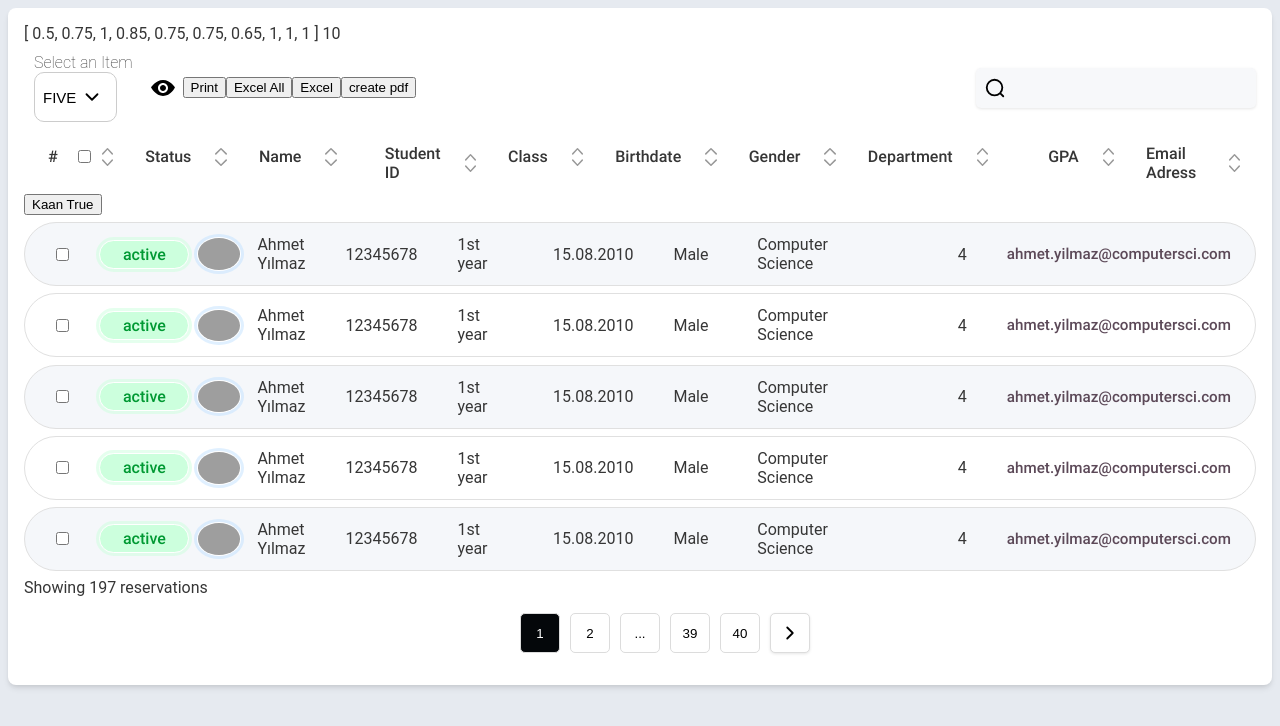
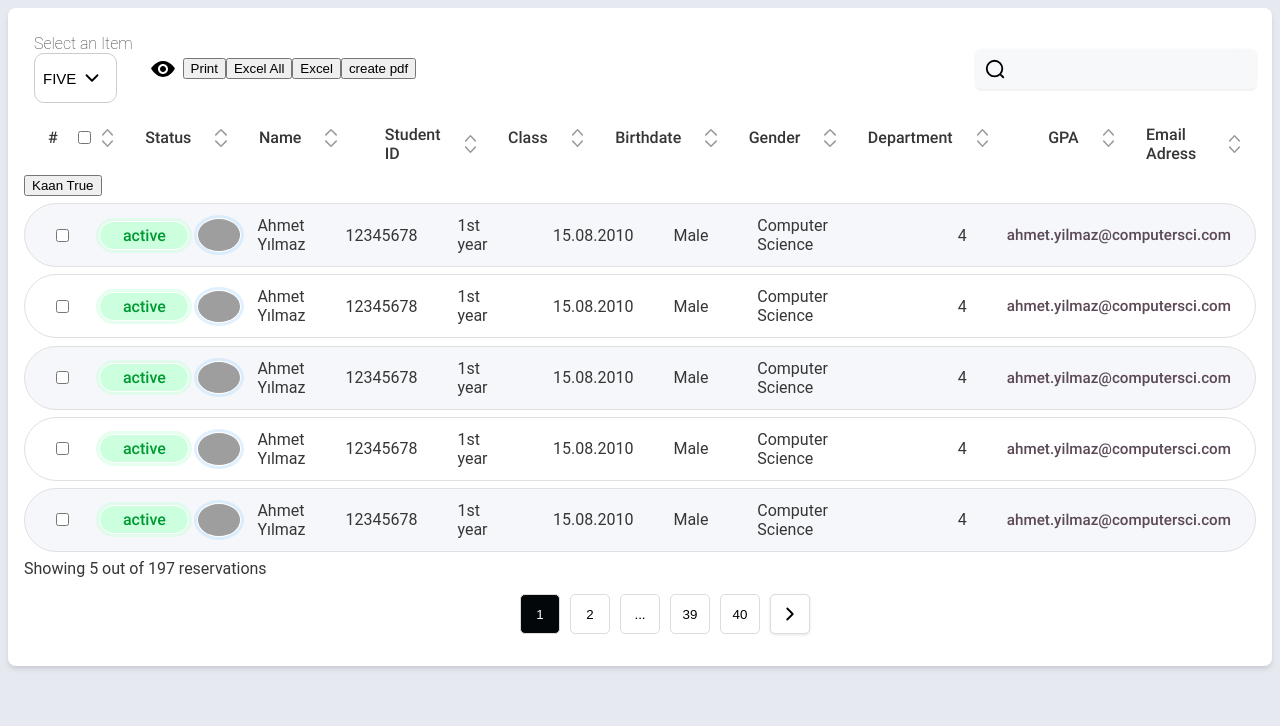
Before and after one commit to Mwiert/miniSpa, a Vue app: page /pinkpanthers in a window 1280 px wide. Shown: the top 726 px of the page. Built offline with nearby package versions, Linux system fonts and the light colour scheme; grey boxes are pictures that could not be loaded; a web font is replaced by a local one.

Commit message:
footer fixed, search with lower case added, dropdown default selected added

```diff
--- a/mentors/flexitable/components/FlexiTable.vue
+++ b/mentors/flexitable/components/FlexiTable.vue
@@ -1,7 +1,6 @@
 <template>
   <div class="flexi-table-c" v-if="isDataCorrect() === 'perfect'">
-    {{ flexiTableOptions.options.columnSizes }}
-    {{ flexiTableOptions.options.columnSizes.length }}
+
     <FlexiTableControls />
     <FlexiTableHeader ref="flexiheader" />
     <FlexiTableBody ref="flexibody" />
@@ -57,22 +56,10 @@ export default {
           columnSizes: [
             ...flexiConfig.columnSizes,
             ...Array(Math.max(0, columns.length - flexiConfig.columnSizes.length)).fill(1)
-          ]
+          ],
+          itemsPerPage: options?.selected?.id ?? flexiConfig.selected.id
         }
       }
-
-      // if (
-      //   this.flexiTableOptions.options.columnSizes.length < this.flexiTableOptions.columns.length
-      // ) {
-      //   const missingCount =
-      //     this.flexiTableOptions.columns.length - this.flexiTableOptions.options.columnSizes.length
-      //   for (let i = 0; i < missingCount; i++) {
-      //     this.flexiTableOptions.options.columnSizes.push(1)
-      //   }
-      // }
-
-      // console.log(Object.values(Object.values(this.$attrs)[0].rows[0].row))
-      //console.log(Object.values(Object.values(this.$attrs)[0].rows[0].row).length)
 
       //sortable Control
       if (!this.flexiTableOptions.options.disableSorting) {
@@ -141,8 +128,7 @@ export default {
   color: #363636;
 
   ::v-deep {
-    div {
-    }
+    div {}
 
     .flexi-table-header-c,
     .flexi-table-body-row {
--- a/mentors/flexitable/components/FlexiTableControls.vue
+++ b/mentors/flexitable/components/FlexiTableControls.vue
@@ -2,25 +2,17 @@
   <div class="flexi-table-controls-c">
     <!-- Items Per Page -->
     <div class="ftc-select-wrapper">
-      <UIEnumDropdown
-        v-model="flexi.options.selected"
-        :enumObj="flexi.options.pageOrder"
-        :label="flexi.options.UIDropdownOrderProp.label"
-        :dataSize="flexi.options.UIDropdownOrderProp.dataSize"
-        :fontSize="flexi.options.UIDropdownOrderProp.fontSize"
-        :showAll="flexi.options.UIDropdownOrderProp.showAll" />
+      <UIEnumDropdown v-model="flexi.options.selected" :enumObj="flexi.options.pageOrder"
+        :label="flexi.options.UIDropdownOrderProp.label" :dataSize="flexi.options.UIDropdownOrderProp.dataSize"
+        :fontSize="flexi.options.UIDropdownOrderProp.fontSize" :showAll="flexi.options.UIDropdownOrderProp.showAll" />
       <!--Custom Dropdown-->
       <div class="dropdown">
         <div class="dropdown-icon" @click="Toggle">
           <SvgIcon name="eye" size="xs" />
         </div>
         <div class="multi" v-if="flexi.options.show">
-          <div
-            class="option"
-            :class="col.status === false ? 'notselected' : 'selected'"
-            v-for="(col, index) in flexi.columns"
-            :key="index"
-            @click="selectHidden(index)">
+          <div class="option" :class="col.status === false ? 'notselected' : 'selected'"
+            v-for="(col, index) in flexi.columns" :key="index" @click="selectHidden(index)">
             {{ col.name }}
           </div>
           <button class="clear-button" @click="selectClear">Clear/Select All</button>
@@ -40,11 +32,7 @@
     <div class="ftc-search-wrapper" v-if="!flexi.options.hideSearch">
       <SvgIcon :name="'search'" size="s" class="search" />
       <input type="text" v-model="flexi.options.searchKeyWord" />
-      <button
-        type="button"
-        class="clear-button"
-        @click="clearSearch"
-        v-if="flexi.options.searchKeyWord">
+      <button type="button" class="clear-button" @click="clearSearch" v-if="flexi.options.searchKeyWord">
         <SvgIcon :name="'x'" size="s" class="clear" />
       </button>
     </div>
@@ -70,9 +58,9 @@ export default {
       const bodyElement = this.$parent.$refs.flexibody.$refs.tableContainer
 
       const connectedElement = document.createElement('div')
-      ;[headerElement, bodyElement].forEach((element) => {
-        connectedElement.appendChild(element.cloneNode(true))
-      })
+        ;[headerElement, bodyElement].forEach((element) => {
+          connectedElement.appendChild(element.cloneNode(true))
+        })
 
       const options = {
         margin: [10, 10, 10, 10], // location
@@ -246,6 +234,7 @@ export default {
   display: flex;
   justify-content: space-between;
   align-items: center;
+
   .ftc-search-wrapper {
     height: 40px;
     width: 280px;
@@ -258,6 +247,7 @@ export default {
 
     input[type='text'] {
       padding: 10px 15px 10px 40px;
+      margin-right: 20px;
       font-size: 14px;
       border: none;
       border-radius: 5px;
@@ -290,14 +280,17 @@ export default {
       left: 0px;
     }
   }
+
   .ftc-select-wrapper,
   .dropdown {
     display: inline-flex;
     align-items: center;
   }
+
   .dropdown {
     display: flex;
     flex-direction: column;
+
     .dropdown-icon {
       cursor: pointer;
     }
@@ -334,9 +327,11 @@ export default {
         padding: 5px;
 
         cursor: pointer;
+
         &.selected {
           background-color: #2feb9c;
         }
+
         &.notselected {
           background-color: #ff5959;
         }
--- a/mentors/flexitable/components/FlexiTableFooter.vue
+++ b/mentors/flexitable/components/FlexiTableFooter.vue
@@ -1,14 +1,19 @@
 <template>
   <div class="flexi-table-footer-c">
-    {{ 'Showing ' + flexi.rows.length + ' reservations' }}
+    {{ 'Showing ' + FlexiBodyItemsPerPage.length +
+      ' out of ' + SearchKey.length +
+      ' reservations' }}
+
     <SmartTablePagination />
   </div>
 </template>
 <script lang="ts">
 import SmartTablePagination from '../../../src/components/SmartTable/SmartTablePagination.vue'
+import flexitableMixin from '../flexitableMixin.js'
 export default {
   name: 'FlexiTableFooter',
   inject: ['flexi'],
+  mixins: [flexitableMixin],
   components: {
     SmartTablePagination
   }
@@ -16,6 +21,5 @@ export default {
 </script>
 
 <style lang="scss" scoped>
-.flexi-table-footer-c {
-}
+.flexi-table-footer-c {}
 </style>
--- a/mentors/flexitable/flexitableMixin.js
+++ b/mentors/flexitable/flexitableMixin.js
@@ -6,7 +6,9 @@ export default {
       }
 
       const search = this.flexi.rows.filter((item) =>
-        JSON.stringify(item.row).toLowerCase().includes(this.flexi.options.searchKeyWord)
+        JSON.stringify(item.row)
+          .toLowerCase()
+          .includes(this.flexi.options.searchKeyWord.toLowerCase())
       )
       this.flexi.options.totalPages = search.length
 
--- a/src/pages/PinkPanthers.vue
+++ b/src/pages/PinkPanthers.vue
@@ -19,7 +19,7 @@ export default {
       b: {
         options: {},
         columns: [{ id: 1, name: '#', label: 'id' }],
-        rows: [],
+        rows: [{ id: 1 }, { id: 2 }],
         selectedRows: []
       },
       a: {
@@ -31,6 +31,7 @@ export default {
       flexiTableOptions: {
         options: {
           columnGap: '.5rem',
+          selected: { id: 5, name: "FIVE" },
           //columnSizes: [1, 1, 1, 1, 1, 1, 1, 1, 1, 1, 1, 1],
           hiddenColumns: ['annualFee', 'city'],
 
@@ -120,7 +121,7 @@ export default {
   },
   created() {
     // row mapper for FlexiTable
-    ;(this.flexiTableOptions.rows = response.map((item) => {
+    ; (this.flexiTableOptions.rows = response.map((item) => {
       return {
         row: {
           id: {
@@ -130,7 +131,7 @@ export default {
             pushelements: false,
             selectedRows: []
           },
-          statuss: {
+          status: {
             value: item.status,
             class: `item-${item.status}`,
             url: `?status=${item.status}`
```
